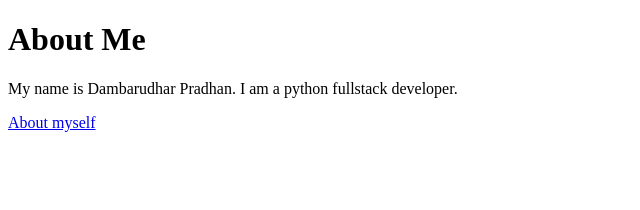
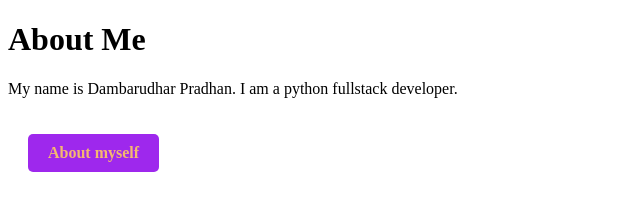
Before and after one commit to Dambarudhar766/myfirstProject, a plain HTML site: page about.html in a window 1280 px wide. Shown: the whole page, without its empty margins (0-640 px from the left). Drawn offline with Linux system fonts and the light colour scheme.

Commit message:
built css page

```diff
--- /dev/null
+++ b/about.css
@@ -0,0 +1,14 @@
+a{
+    display: inline-block;
+    margin: 20px;
+    padding: 10px 20px;
+    background-color: rgb(158, 40, 237);
+    color: rgb(245, 185, 111);
+    text-decoration: none;
+    border-radius: 5px;
+    font-weight: bold;
+    transition: cubic-bezier(0.68, -0.55, 0.265, 1.55);
+}
+a:hover{
+    background-color: rgb(235, 56, 92);
+}
--- a/about.html
+++ b/about.html
@@ -4,6 +4,7 @@
     <meta charset="UTF-8">
     <meta name="viewport" content="width=device-width, initial-scale=1.0">
     <title>Document</title>
+    <link rel="stylesheet" href="./about.css">
 </head>
 <body>
     <h1>About Me</h1>
```
